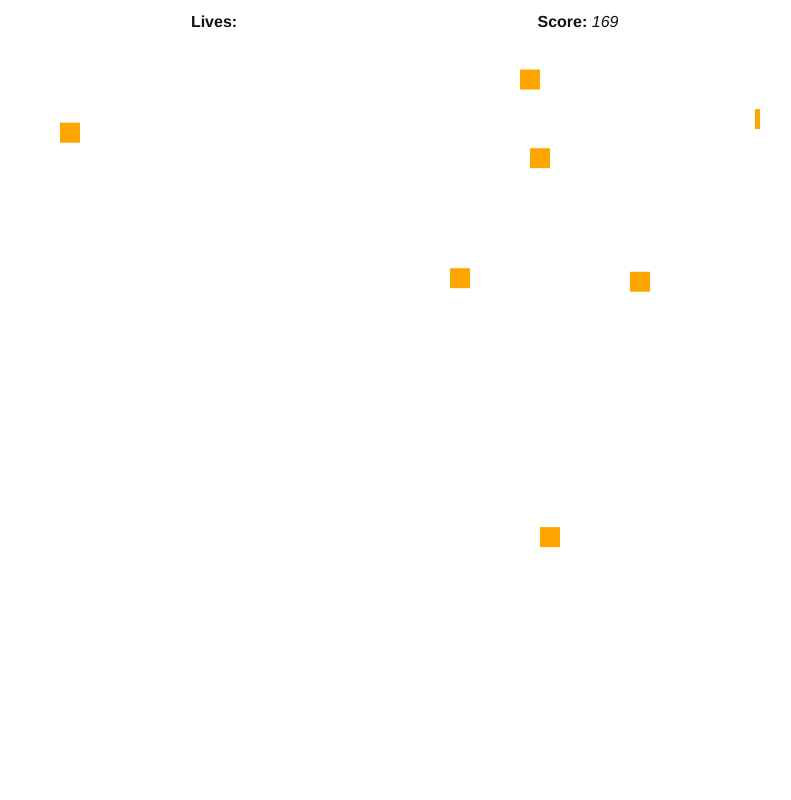
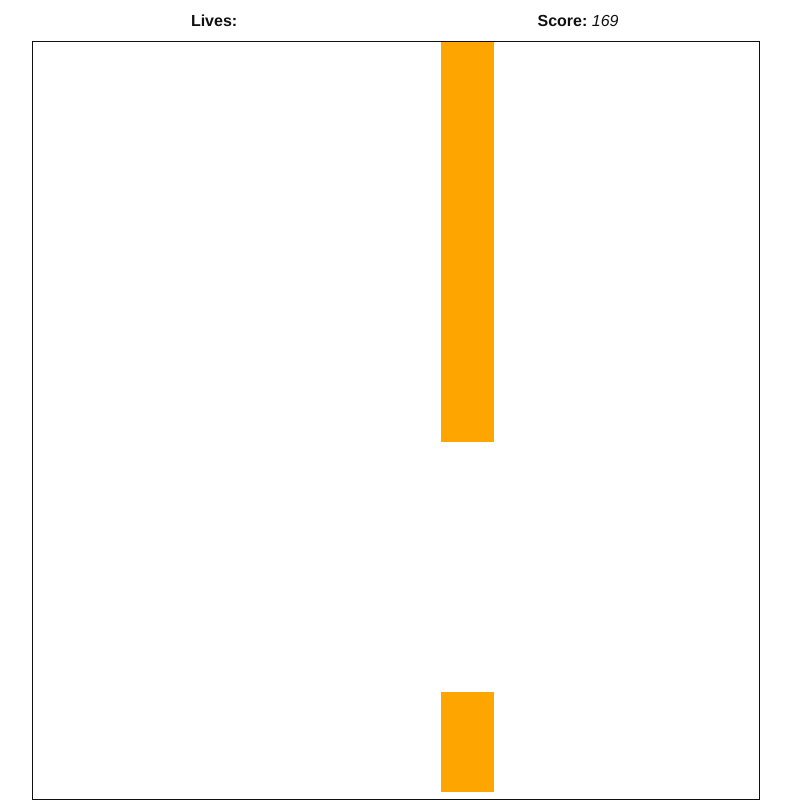
Before and after one commit to valentin-muller/module-1-project, a plain HTML site: page index.html in a window 1280 px wide. Both pictures are taken after a click on the button "Start". Shown: the whole page, without its empty margins (244-1035 px from the left). Drawn offline with Linux system fonts and the light colour scheme.

Commit message:
commit before enemy heights

```diff
--- a/css/style.css
+++ b/css/style.css
@@ -83,4 +83,5 @@ body {
 
 .game .canvas-container {
     flex: 1;
+    border: 1px solid;
 }
--- a/src/enemy.js
+++ b/src/enemy.js
@@ -1,21 +1,32 @@
 "use strict";
 
-function Enemy(canvas, y, speed) {
+function Enemy(canvas, speed) {
+    //this.position = [];
+
     this.canvas = canvas;
     this.ctx = this.canvas.getContext("2d");
 
-    this.size = 20;
+    this.width = 53;
+    this.height = 400;
+    //this.gap = 85;
 
-    this.x = this.canvas.width + this.size;
-    this.y = y;
+    this.x = this.canvas.width + this.height;
+
+    this.topY = 0;
+    this.bottomY = 650;
+    this.y = 0;
+
+
+    this.size = this.width * this.height;
     this.speed = speed;
-}
+};
 
-Enemy.prototype.draw = function () {
+Enemy.prototype.draw = function (position) {
     this.ctx.fillStyle = "orange";
 
     // fillRect(x, y, width, height)
-    this.ctx.fillRect(this.x, this.y, this.size, this.size);
+    this.ctx.fillRect(this.x, position, this.width, this.height);
+    //this.ctx.fillRect(this.x, this.bottomY, this.width, this.height);
 };
 
 Enemy.prototype.updatePosition = function () {
@@ -23,5 +34,7 @@ Enemy.prototype.updatePosition = function () {
 };
 
 Enemy.prototype.isInsideScreen = function () {
-    return this.x + this.size > 0;
+    console.log("isInsideScreen")
+    return (this.x + this.width * this.height > 0)
+
 };
--- a/src/game.js
+++ b/src/game.js
@@ -4,7 +4,8 @@ function Game() {
     this.canvas = null;
     this.ctx = null;
 
-    this.enemies = []; // push enemiy objects at random
+    this.topEnemies = []; // push enemiy objects at random
+    this.bottomEnemies = [];
     this.player = null;
 
     this.gameIsOver = false;
@@ -28,7 +29,7 @@ Game.prototype.start = function () {
     this.canvas.setAttribute("height", containerHeight);
 
     // Create the player
-    this.player = new Player(this.canvas, 3, 100);
+    this.player = new Player(this.canvas, 30000, 100);
 
     // Add keydown event listeners
     this.handleKeyDown = function (event) {
@@ -58,10 +59,14 @@ Game.prototype.startLoop = function () {
         this.scoreElement.innerHTML = this.score;
 
         if (Math.random() > 0.98) {
-            var randomY = this.canvas.height * Math.random();
-            var newEnemy = new Enemy(this.canvas, randomY, 5);
+            //var randomY = this.canvas.height * Math.random();
+            var topEnemy = new Enemy(this.canvas, 5);
+            var bottomEnemy = new Enemy(this.canvas, 5)
 
-            this.enemies.push(newEnemy);
+            this.topEnemies.push(topEnemy);
+            this.bottomEnemies.push(bottomEnemy);
+            console.log(this.topEnemies);
+            console.log(this.bottomEnemies);
         }
 
         // 2. Check if the player had collisions with enemies (check all of the enemies)
@@ -74,11 +79,15 @@ Game.prototype.startLoop = function () {
         // 5. Check if the enemies our out of the screen
         // [x, x, x ,x ]
 
-        this.enemies = this.enemies.filter(function (enemyObj) {
+        this.topEnemies = this.topEnemies.filter(function (enemyObj) {
             enemyObj.updatePosition(); // 4
             return enemyObj.isInsideScreen(); // 5
         });
 
+        this.bottomEnemies = this.bottomEnemies.filter(function (enemyObj) {
+            enemyObj.updatePosition(); // 4
+            return enemyObj.isInsideScreen(); // 5
+        });
         // 2. CLEAR THE CANVAS
         this.ctx.clearRect(0, 0, this.canvas.width, this.canvas.height);
 
@@ -87,8 +96,12 @@ Game.prototype.startLoop = function () {
         this.player.draw();
 
         // 2. Draw all of the enemies
-        this.enemies.forEach(function (enemyObj) {
-            enemyObj.draw();
+        this.topEnemies.forEach(function (enemyObj) {
+            enemyObj.draw(enemyObj.topY);
+        });
+
+        this.bottomEnemies.forEach(function (enemyObj) {
+            enemyObj.draw(enemyObj.bottomY);
         });
 
         // 4. TERMINATE THE LOOP IF THE GAME IS OVER
@@ -112,10 +125,23 @@ Game.prototype.gameOver = function () {
 Game.prototype.removeGameScreen = function () {};
 
 Game.prototype.checkCollisions = function () {
-    this.enemies.forEach(function (enemy) {
-        if (this.player.didCollide(enemy)) {
+    this.topEnemies.forEach(function (enemy) {
+        if (this.player.didCollide(enemy, "top")) {
             this.player.removeLife();
+            console.log("checking");
+            // move the enemy out of the screen
+            enemy.x = 0 - enemy.size;
 
+            if (this.player.lives === 0) {
+                this.gameOver();
+            }
+        }
+    }, this);
+
+    this.bottomEnemies.forEach(function (enemy) {
+        if (this.player.didCollide(enemy, "bottom")) {
+            this.player.removeLife();
+            console.log("checking");
             // move the enemy out of the screen
             enemy.x = 0 - enemy.size;
 
@@ -125,7 +151,6 @@ Game.prototype.checkCollisions = function () {
         }
     }, this);
 };
-
 Game.prototype.passGameOverCallback = function (gameOverFunc) {
     this.startOver = gameOverFunc;
 };
--- a/src/player.js
+++ b/src/player.js
@@ -7,7 +7,7 @@ function Player(canvas, lives, size) {
     this.lives = lives;
     this.size = size;
 
-    this.x = 50;
+    this.x = 10;
     this.y = canvas.height / 2;
 
     this.direction = 0;
@@ -19,20 +19,18 @@ function Player(canvas, lives, size) {
 Player.prototype.setDirection = function (direction) {
     // +1 down  -1 up
     if (direction === "up") this.speed = - this.jump;
-    else if (direction === "down") this.direction = 1;
-    else if (direction === "stop") this.direction = 0;
 };
 
-Player.prototype.didCollide = function (enemy) {
+Player.prototype.didCollide = function (enemy, position) {
     var playerLeft = this.x;
     var playerRight = this.x + this.size;
     var playerTop = this.y;
     var playerBottom = this.y + this.size;
-
+    if(position === "top") {
         var enemyLeft = enemy.x;
-    var enemyRight = enemy.x + enemy.size;
-    var enemyTop = enemy.y;
-    var enemyBottom = enemy.y + enemy.size;
+        var enemyRight = enemy.x + enemy.width;
+        var enemyTop = enemy.topY
+        var enemyBottom = enemy.y + enemy.height;
 
         var crossRight = enemyLeft <= playerRight && enemyRight >= playerLeft;
 
@@ -43,15 +41,35 @@ Player.prototype.didCollide = function (enemy) {
         var crossBottom = enemyBottom <= playerBottom && enemyBottom >= playerTop;
 
         if ((crossLeft || crossRight) && (crossTop || crossBottom)) {
+            console.log("hit");
             return true;
         }
+    };
+    if(position === "bottom") {
+        console.log(enemy)
+        var enemyLeft = enemy.x;
+        var enemyRight = enemy.x + enemy.width;
+        var enemyTop = enemy.bottomY;
+        var enemyBottom = enemy.y + enemy.height;
 
+        var crossRight = enemyLeft <= playerRight && enemyRight >= playerLeft;
+
+        var crossLeft = enemyRight >= playerLeft && enemyLeft <= playerRight;
+
+        var crossTop = enemyBottom >= playerTop && enemyTop <= playerBottom;
+
+        var crossBottom = enemyBottom <= playerBottom && enemyBottom >= playerTop;
+          if ((crossLeft || crossRight) && (crossTop || crossBottom)) {
+            console.log("bottom hit")
+          return true;
+        }
         return false;
+
 };
-
+}
 Player.prototype.updatePosition = function () {
     this.speed += this.gravity;
-    this.y = this.y += this.speed; //  + 5   - 5
+    this.y = this.y += this.speed;
 };
 
 Player.prototype.handleScreenCollision = function () {
```
Lines whose indentation alone changed are shown as unchanged.
